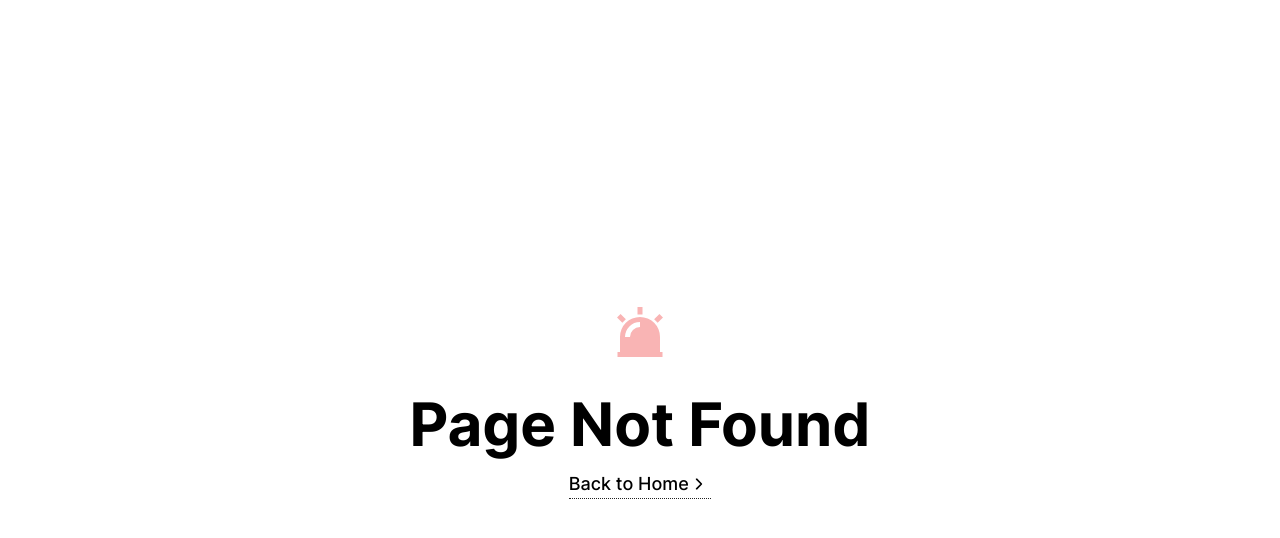
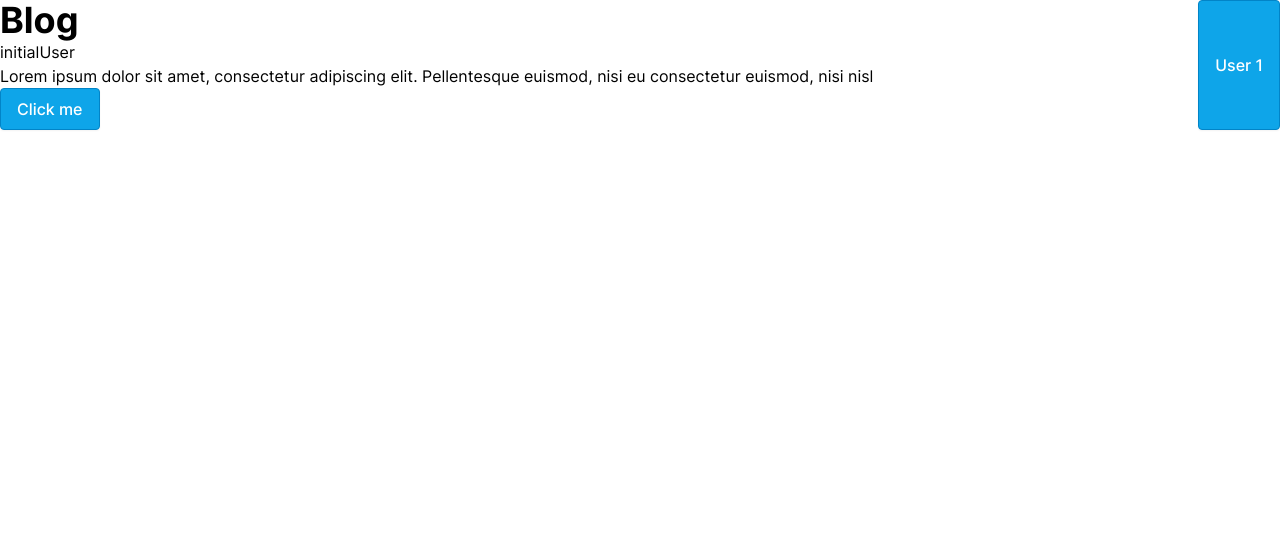
Before and after one commit to ahamedzoha/portfolio, a Next.js app: page /blog in a window 1280 px wide. Before the commit this address had no page. Shown: the top 538 px of the page. Built offline with nearby package versions, Linux system fonts and the light colour scheme.

Commit message:
refactor(update): updated code snippet to get rid of semicolons

```diff
--- /dev/null
+++ b/src/pages/blog/index.tsx
@@ -0,0 +1,29 @@
+import React from 'react'
+
+import clsxm from '@/lib/clsxm'
+
+import Button from '@/components/buttons/Button'
+
+type BlogPageProps = {
+  className?: string
+} & React.ComponentPropsWithoutRef<'div'>
+
+export default function BlogPage({ className, ...rest }: BlogPageProps) {
+  const [User, setUser] = React.useState<string>('initialUser')
+  return (
+    <div className={clsxm('dark', className)} {...rest}>
+      <div className='flex'>
+        <div className='flex-1'>
+          <h1>Blog</h1>
+          <span className='flex flex-col'>{User}</span>
+          <p>
+            Lorem ipsum dolor sit amet, consectetur adipiscing elit.
+            Pellentesque euismod, nisi eu consectetur euismod, nisi nisl
+          </p>
+          <Button onClick={() => setUser('newUser')}>Click me</Button>
+        </div>
+        <Button onClick={() => setUser('user1')}>User 1</Button>
+      </div>
+    </div>
+  )
+}
```
